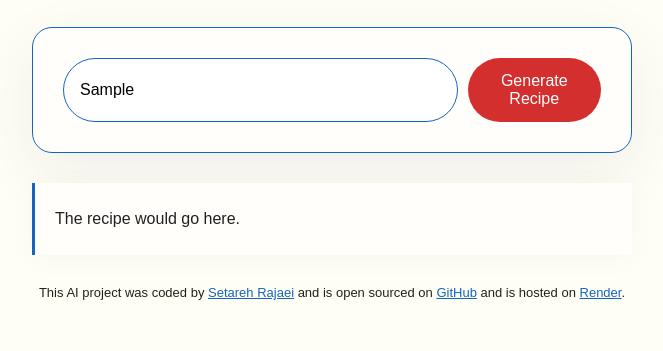
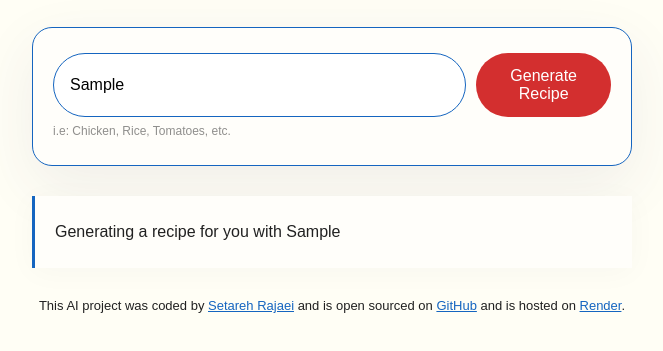
Before and after one commit to StellaRajaei/Cooking-Recipe-AI, a plain HTML site: page index.html in a window 1280 px wide. Both pictures are taken after typing "Sample" into the empty fields and a click on the button "Generate Recipe". Shown: the part 177-528 px from the top of the page, without its empty margins (308-971 px from the left). Drawn offline with nearby package versions, Linux system fonts and the light colour scheme; no server answers; a script that the page names is missing; a web font is replaced by a local one.

Commit message:
removed the section where the recipe shows up before the user enters ingredients

```diff
--- a/app.js
+++ b/app.js
@@ -10,6 +10,9 @@ function displayRecipe(response) {
 function generateRecipe(event) {
   event.preventDefault();
 
+  let recipeElement = document.querySelector("#recipe");
+  recipeElement.classList.remove("hidden");
+
   let instructionsInput = document.querySelector("#user-instructions");
 
   let apiKey = "02c11a0b9530bbo6f48bc95dtef84f9a";
@@ -17,8 +20,13 @@ function generateRecipe(event) {
   let context = `You are a professional chef and recipe developer. Your mission is to generate a simple cooking recipe using basic HTML. Don't make the title as big as the h1 of this document. Sign the recipe with 'SheCodes AI' inside  a <strong> element at the end of the recipe.`;
   let apiUrl = `https://api.shecodes.io/ai/v1/generate?prompt=${prompt}&context=${context}&key=${apiKey}`;
 
+  recipeElement.innerHTML = `Generating a recipe for you with ${instructionsInput.value}`;
+
   axios.get(apiUrl).then(displayRecipe);
 }
 
 let recipeFormElement = document.querySelector("#recipe-generator-form");
 recipeFormElement.addEventListener("submit", generateRecipe);
+
+let recipeElement = document.querySelector("#recipe");
+recipeElement.classList.add("hidden");
--- a/index.html
+++ b/index.html
@@ -21,10 +21,11 @@
         <h1>Cooking Recipe AI</h1>
       </header>
       <main>
+        <div class="form-container">
           <form id="recipe-generator-form">
             <input
               type="text"
-            placeholder="Enter ingredients..."
+              placeholder="Enter your ingredients..."
               class="instructions"
               autofocus
               required
@@ -33,7 +34,9 @@
             />
             <button type="submit" class="submit-button">Generate Recipe</button>
           </form>
-        <div class="recipe" id="recipe">The recipe would go here.</div>
+          <div class="hint">i.e: Chicken, Rice, Tomatoes, etc.</div>
+        </div>
+        <div class="recipe" id="recipe"></div>
       </main>
       <footer>
         This AI project was coded by
--- a/style.css
+++ b/style.css
@@ -20,15 +20,7 @@ h1 {
   line-height: 1.5;
 }
 form {
-  padding: 30px;
-  background: #fffefa;
-  box-shadow: 0px 20px 60px rgba(65, 50, 100, 0.08);
-  border-radius: 20px;
-  border-color: #1565c0;
-  border-width: 1px;
-  border-style: solid;
   display: flex;
-  margin-bottom: 30px;
 }
 .instructions {
   padding: 16px;
@@ -39,6 +31,22 @@ form {
   line-height: 20px;
   border-color: #1565c0;
   border-style: solid;
+}
+.form-container {
+  background: #fffefa;
+  margin-bottom: 30px;
+  border-radius: 20px;
+  box-shadow: 0px 20px 60px rgba(65, 50, 100, 0.08);
+  padding: 25px 20px;
+  border-color: #1565c0;
+  border-width: 1px;
+  border-style: solid;
+}
+.hint {
+  line-height: 1.5;
+  font-size: 12px;
+  margin-top: 5px;
+  opacity: 0.5;
 }
 .submit-button {
   margin-left: 10px;
@@ -63,6 +71,9 @@ form {
   border-left: 3px solid #1565c0;
   box-shadow: 0px 4px 30px 0px rgba(39, 33, 66, 0.03);
 }
+.hidden {
+  display: none;
+}
 .recipe strong {
   color: #d32f2f;
 }
```
Lines whose indentation alone changed are shown as unchanged.
